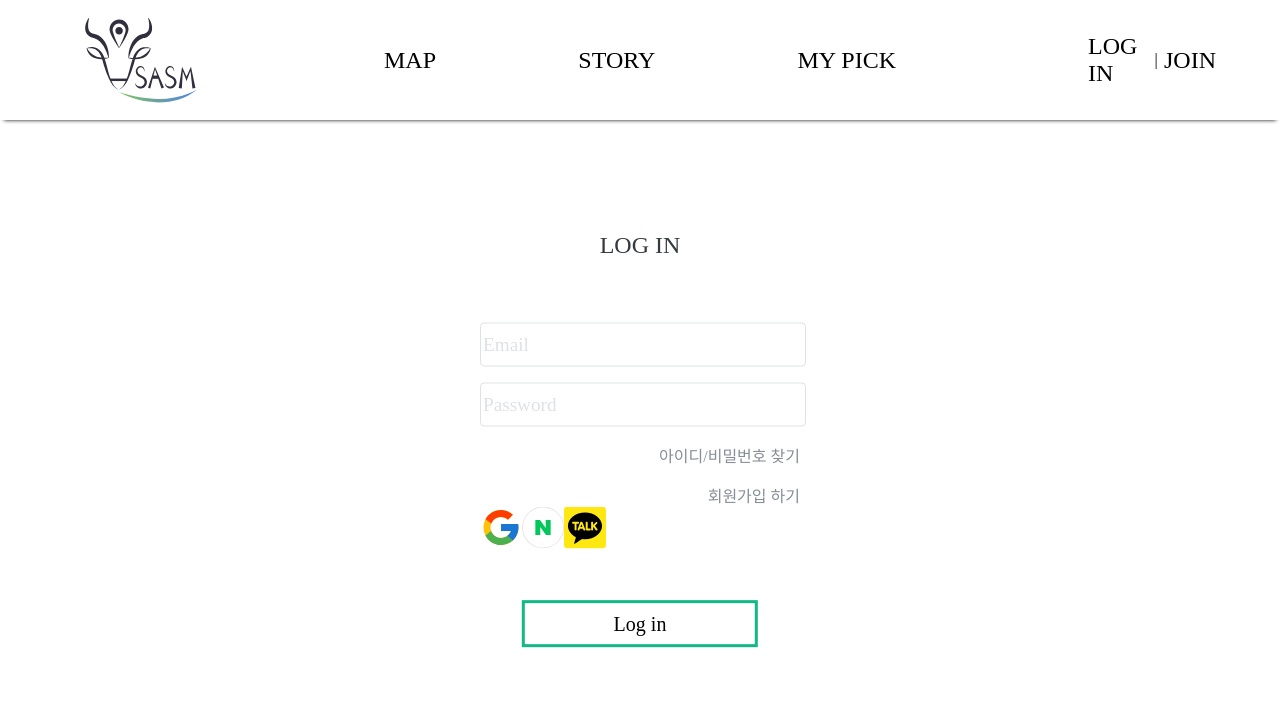
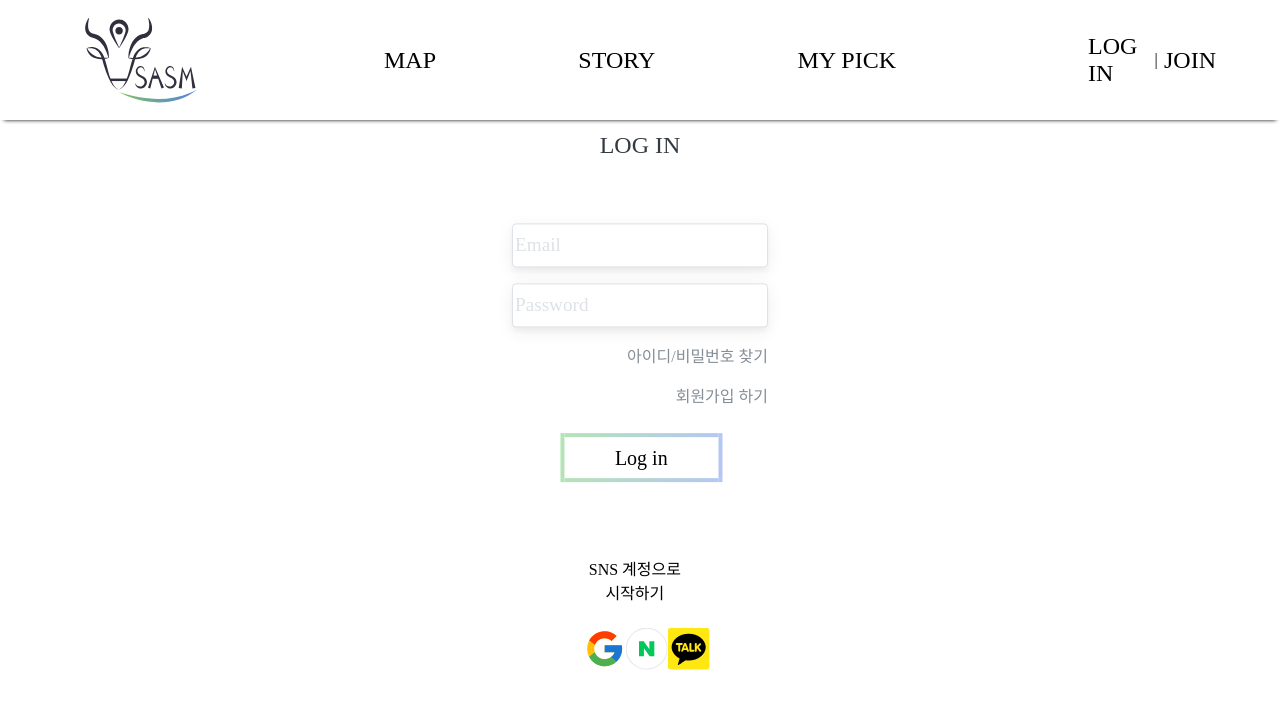
Before and after one commit to sdp-tech/SASM_FE, a React (Create React App) app: page /auth in a window 1280 px wide. Shown: the top 708 px of the page. Built offline with nearby package versions, Linux system fonts and the light colour scheme; a web font is replaced by a local one.

Commit message:
Login style 1st tryout

```diff
--- a/src/components/Auth/Login.jsx
+++ b/src/components/Auth/Login.jsx
@@ -1,10 +1,7 @@
-import { ConstructionOutlined } from '@mui/icons-material';
 import React, { useState } from 'react';
 import CheckLogin from '../../functions/Auth/CheckLogin';
-import { AuthContent, InputWithLabel, AuthButton, RightAlignedLink } from './module';
-import google_login from '../../assets/img/google_login.svg'
-import naver_login from '../../assets/img/naver_login.svg'
-import kakaotalk_login from '../../assets/img/kakaotalk_login.svg'
+import { AuthContent, InputWithLabel, AuthButton, RightAlignedLink, SocialLogin } from './module';
+
 
 const Login = () => {
 
@@ -33,11 +30,9 @@ const Login = () => {
 
       <RightAlignedLink to="/auth/register">아이디/비밀번호 찾기</RightAlignedLink>
       <RightAlignedLink to="/auth/register">회원가입 하기</RightAlignedLink>
+
       <AuthButton onClick={()=>CheckLogin(info)}>Log in</AuthButton>
-
-        <img src={google_login}></img>
-        <img src={naver_login}></img>
-        <img src={kakaotalk_login}></img>
+      <SocialLogin/>
 
     </AuthContent>
   );
--- a/src/components/Auth/module/AuthButton.jsx
+++ b/src/components/Auth/module/AuthButton.jsx
@@ -5,16 +5,15 @@ import oc from 'open-color';
 const Wrapper = styled.div`
   width: 60%;
 
-  position: absolute;
-  bottom : -15%;
-  left: 50%;
-  transform: translate(-50%, 10%);
+  transform: translate(30%, 20%);
 
   margin-top: 1rem;
   padding-top: 0.6rem;
   padding-bottom: 0.5rem;
 
-  border: 3px solid  ${oc.teal[6]};
+  border: 4px solid transparent;
+  border-image: linear-gradient(to right, rgba(180, 227, 182, 1), rgba(180, 199, 244, 1));
+  border-image-slice: 1;
   color: black;
 
   text-align: center;
@@ -26,10 +25,10 @@ const Wrapper = styled.div`
   translation: .2s all;
 
   &:hover {
-    background: ${oc.teal[5]};
+    background: rgba(180, 227, 182, 1);
   }
   &:active {
-    background: ${oc.teal[7]};
+    background: rgba(180, 199, 244, 1);
   }
 `;
 
--- a/src/components/Auth/module/AuthContent.jsx
+++ b/src/components/Auth/module/AuthContent.jsx
@@ -1,6 +1,15 @@
 import React from 'react';
 import styled from 'styled-components';
 import oc from 'open-color';
+
+const Wrapper = styled.div`
+    width: 80%;
+    // background-color: pink;
+    // display: flex;
+    // position: relative;
+    // flex-direction: column;
+    // justify-content: center;
+`
 
 const Title = styled.div`
     font-size: 1.5rem;
@@ -11,10 +20,10 @@ const Title = styled.div`
 `;
 
 const AuthContent = ({title, children}) => (
-    <div>
+    <Wrapper>
         <Title>{title}</Title>
         {children}
-    </div>
+    </Wrapper>
 );
 
 export default AuthContent;
--- a/src/components/Auth/module/AuthWrapper.jsx
+++ b/src/components/Auth/module/AuthWrapper.jsx
@@ -16,7 +16,8 @@ const Contents = styled.div`
   position: relative;
   padding: 2rem;
   height: auto;
-
+  display: flex;
+  justify-content: center;
   // background: red;
   // border: 2px solid ${oc.teal[5]};
 `;
--- a/src/components/Auth/module/InputWithLabel.jsx
+++ b/src/components/Auth/module/InputWithLabel.jsx
@@ -6,6 +6,8 @@ const Wrapper = styled.div`
   & + & {
     margin-top: 1rem;
   }
+  display: flex;
+  justify-content: center;
 `;
 
 const Label = styled.div`
@@ -25,6 +27,8 @@ const Input = styled.input`
   ::placeholder {
     color: ${oc.gray[3]};
   }
+
+  box-shadow: 0px 4px 4px rgba(51, 51, 51, 0.04), 0px 4px 16px rgba(51, 51, 51, 0.08);
 `;
 
 const InputWithLabel = ({label, ...rest}) => (
--- /dev/null
+++ b/src/components/Auth/module/SocialLogin.jsx
@@ -0,0 +1,54 @@
+import React from 'react'
+import styled from "styled-components";
+
+import google_login from '../../../assets/img/google_login.svg'
+import naver_login from '../../../assets/img/naver_login.svg'
+import kakaotalk_login from '../../../assets/img/kakaotalk_login.svg'
+
+const Wrapper = styled.div`
+  width: 40%;
+
+  transform: translate(70%, 20%);
+
+  margin-top: 3rem;
+  padding-top: 0.6rem;
+  padding-bottom: 0.5rem;
+
+  // border: 3px solid yellow;
+  color: black;
+
+  text-align: center;
+  font-size: 1rem;
+  font-weight: 500;
+
+  user-select: none;
+  translation: .2s all;
+
+`;
+
+const LogoWrapper = styled.div`
+  margin-top: 1.5rem;
+  // background-color: black;
+  display: flex;
+  justify-content: space-between;
+`
+
+const SocialLogo = styled.img`
+  cursor: pointer;
+`
+
+
+const SocialLogin = () => {
+  return (
+    <Wrapper>
+      SNS 계정으로 시작하기
+      <LogoWrapper>
+        <SocialLogo src={google_login}/>
+        <SocialLogo src={naver_login}/>
+        <SocialLogo src={kakaotalk_login}/>
+      </LogoWrapper>
+    </Wrapper>
+  )
+}
+
+export default SocialLogin;
--- a/src/components/Auth/module/index.js
+++ b/src/components/Auth/module/index.js
@@ -3,3 +3,4 @@ export { default as AuthContent } from './AuthContent';
 export { default as InputWithLabel } from './InputWithLabel';
 export { default as AuthButton } from './AuthButton';
 export { default as RightAlignedLink } from './RightAlignedLink';
+export { default as SocialLogin } from './SocialLogin';
```
Lines whose indentation alone changed are shown as unchanged.
